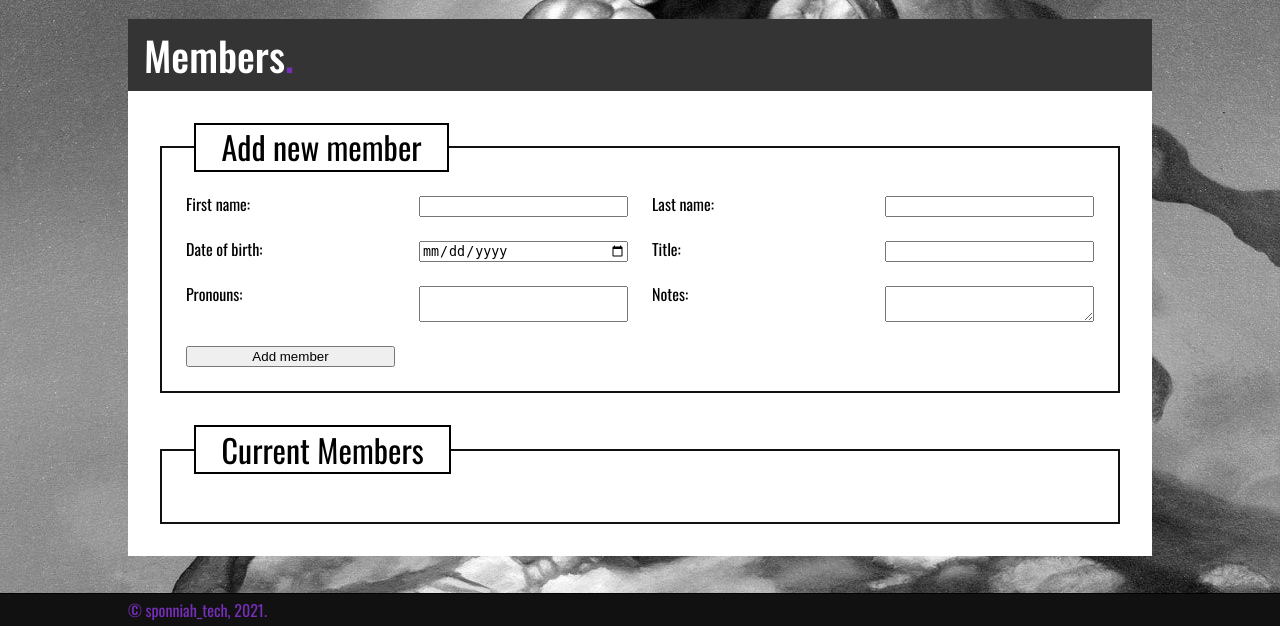
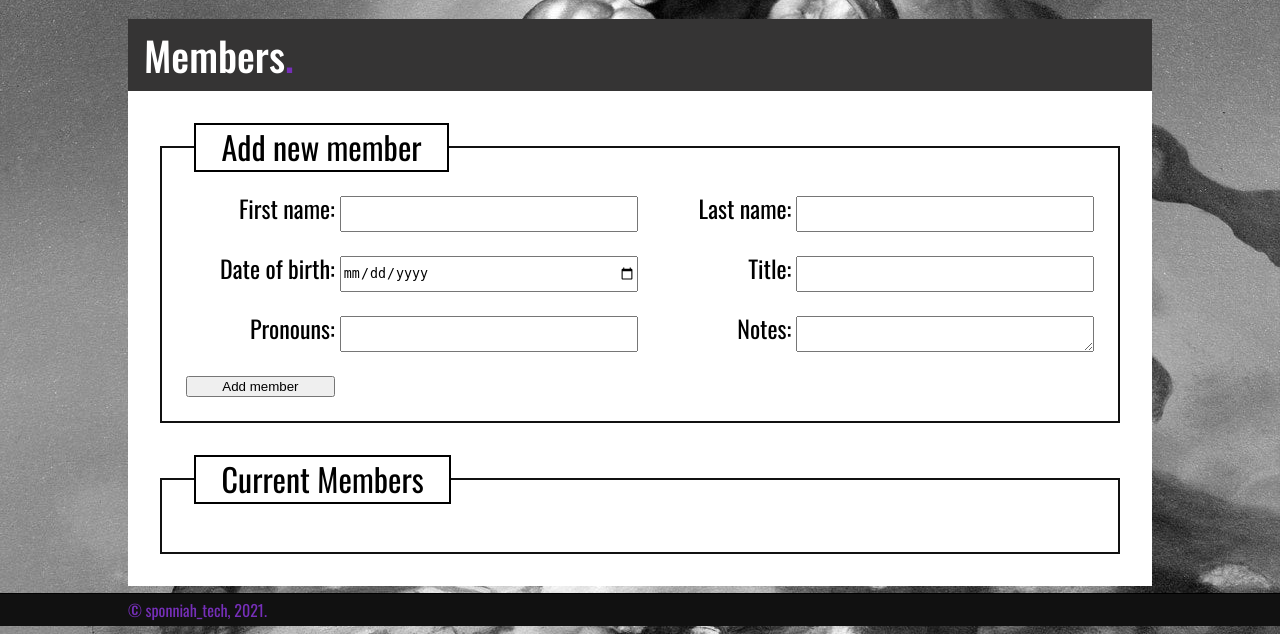
Before and after one commit to Boystavros/gym_admin_app_Python, a Flask app: page /members in a window 1280 px wide. Shown: the part 174-808 px from the top of the page. Run offline with Flask 2, Linux system fonts and the light colour scheme; data that the repository does not hold is empty; some libraries are stand-ins or nearby versions.

Commit message:
Add member form  layout styled.

```diff
--- a/static/css/styles.css
+++ b/static/css/styles.css
@@ -159,9 +159,19 @@ main {
     font-weight: bolder;
 }
 
-/* .container label {
-    text-align: right;
-} */
+/* container forms */
+
+#add-member {
+    grid-template-columns: 1fr 2fr 1fr 2fr;
+    column-gap: 5px;
+    grid-template-rows: 1fr 1fr 1fr;
+    text-align: end;
+    font-size: 1.5rem;
+}
+
+#add-member button {
+    grid:
+}
 
 /* footer */
 
--- a/templates/members/index.html
+++ b/templates/members/index.html
@@ -6,7 +6,8 @@
     <fieldset class="container">
     <legend class="container-title">Add new member</legend>
 
-        <form class="container-content" action="/members/add_member" method="post">
+        <form class="container-content" id="add-member" action="/members/add_member" method="post">
+
             <label for="first_name">First name:</label>
             <input type="text" name="first_name" id="first_name">
 
```
